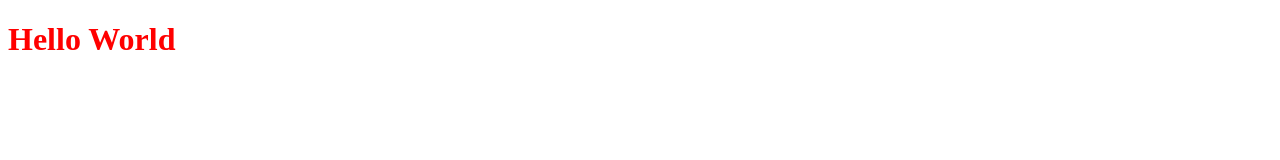
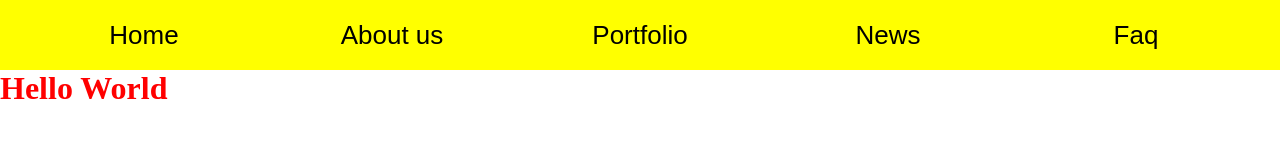
Before and after one commit to yarkinovv/f16loyiha, a plain HTML site: page index.html in a window 1280 px wide. Drawn offline with Linux system fonts and the light colour scheme.

Commit message:
Fuze Made Navbar

```diff
--- a/index.html
+++ b/index.html
@@ -8,7 +8,18 @@
 </head>
 <body>
 
+  <nav class="Nav_fuze">
+    <ul>
+      <li><a href="#" target="_blank" rel="noopener noreferrer">Home</a></li>
+      <li><a href="#" target="_blank" rel="noopener noreferrer">About us</a></li>
+      <li><a href="#" target="_blank" rel="noopener noreferrer">Portfolio</a></li>
+      <li><a href="#" target="_blank" rel="noopener noreferrer">News</a></li>
+      <li><a href="#" target="_blank" rel="noopener noreferrer">Faq</a></li>
+    </ul>
+  </nav>
+
   <h1>Hello World</h1>
+
 
 </body>
 </html>
--- a/style.css
+++ b/style.css
@@ -1,3 +1,38 @@
+*{
+  padding: 0;
+  margin: 0;
+}
 h1{
   color: red;
 }
+
+.Nav_fuze{
+  height: 70px;
+  background: yellow;
+}
+
+.Nav_fuze ul{
+  height: 100%;
+  display: flex;
+  justify-content: space-between;
+  padding: 0 20px;
+}
+.Nav_fuze ul li{
+  width: 20%;
+  list-style: none;
+  line-height: 70px;
+}
+.Nav_fuze ul li a{
+  display: block;
+  width: 100%;
+  height: 100%;
+  text-align: center;
+  text-decoration: none;
+  font-size: 26px;
+  font-family: Arial, Helvetica, sans-serif;
+  color: #000;
+}
+.Nav_fuze ul li a:hover{
+  background: #000;
+  color: yellow;
+}
```
